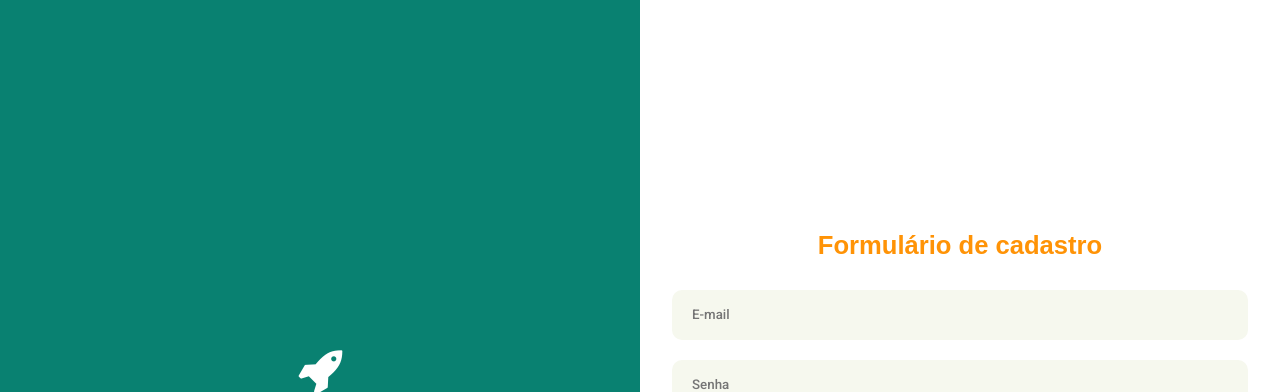
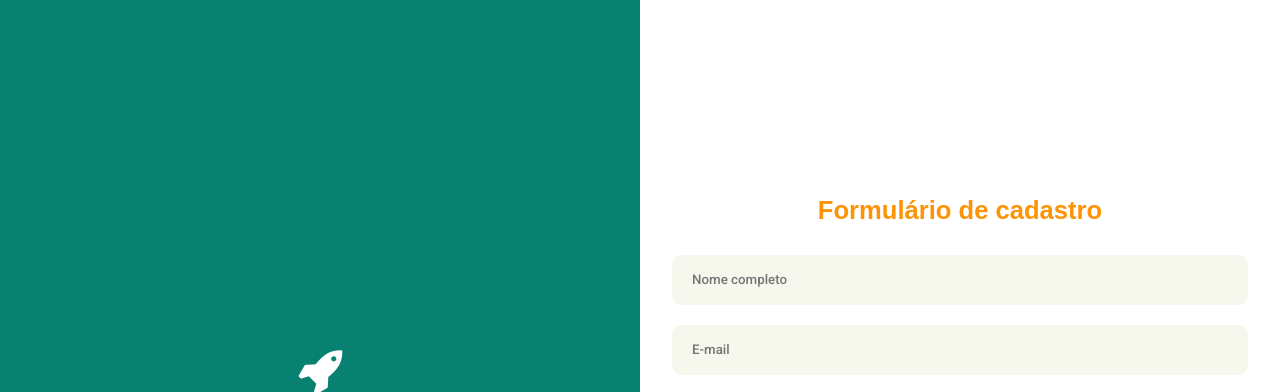
Before and after one commit to eternamenteneutro/formulario-de-cadastro, a website: page index.html in a window 1280 px wide. Shown: the top 392 px of the page. Drawn offline with Linux system fonts and the light colour scheme.

Commit message:
Update index.html

```diff
--- a/index.html
+++ b/index.html
@@ -23,6 +23,10 @@
                 </div>
 
                 <div class="form-group">
+                    <input type="text" name="name" id="name" placeholder="Nome completo">
+                </div>
+
+                <div class="form-group">
                     <input type="email" name="email" id="email" placeholder="E-mail">
                 </div>
 
```
